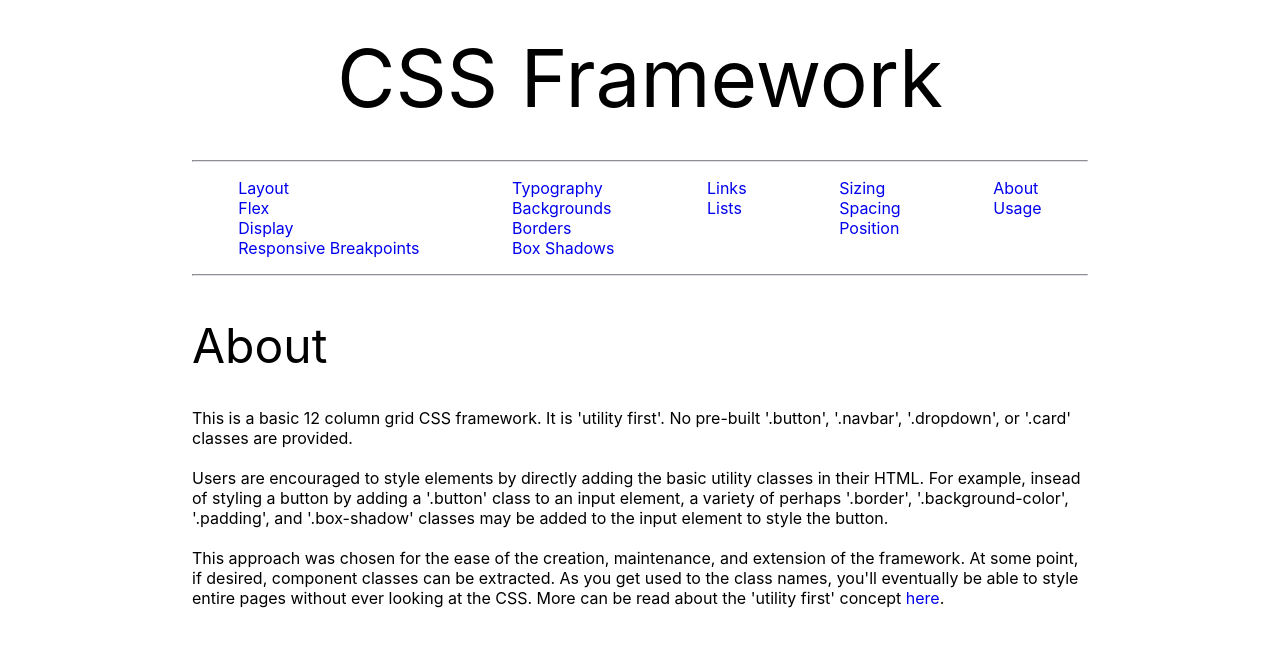
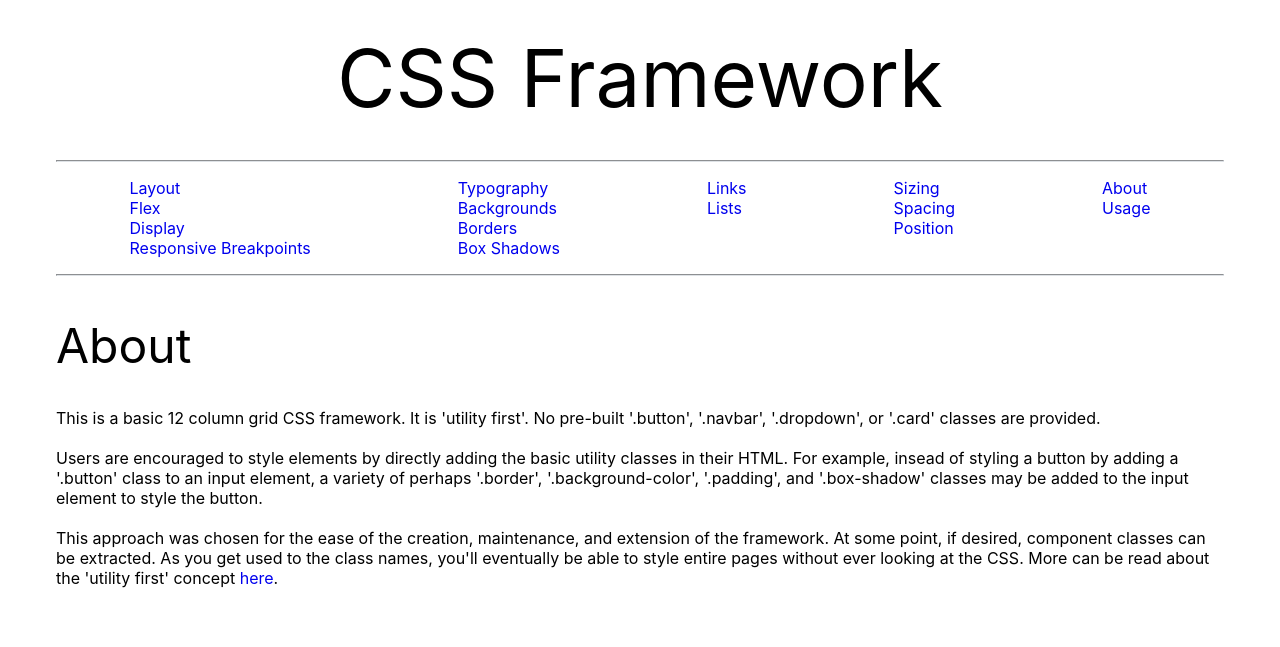
Before and after one commit to esteban90-dev/css-framework-site, a Jekyll site: the page built from index.html, in a window 1280 px wide. Shown: the top 647 px of the page. Built offline with Jekyll 4.4.1, drawn with Linux system fonts in a browser that asks for light colours.

Commit message:
change container sizing

```diff
--- a/_layouts/default.html
+++ b/_layouts/default.html
@@ -8,7 +8,7 @@
   </head>
 
   <body>
-    <main class="container m-auto max-width-90 max-width-70_lg">
+    <main class="container m-auto max-width-8_lg pl-3 pr-3">
       <div class="row">
         <header class="col-12">
           <h1 class="text-center mt-3">CSS Framework</h1>
```
